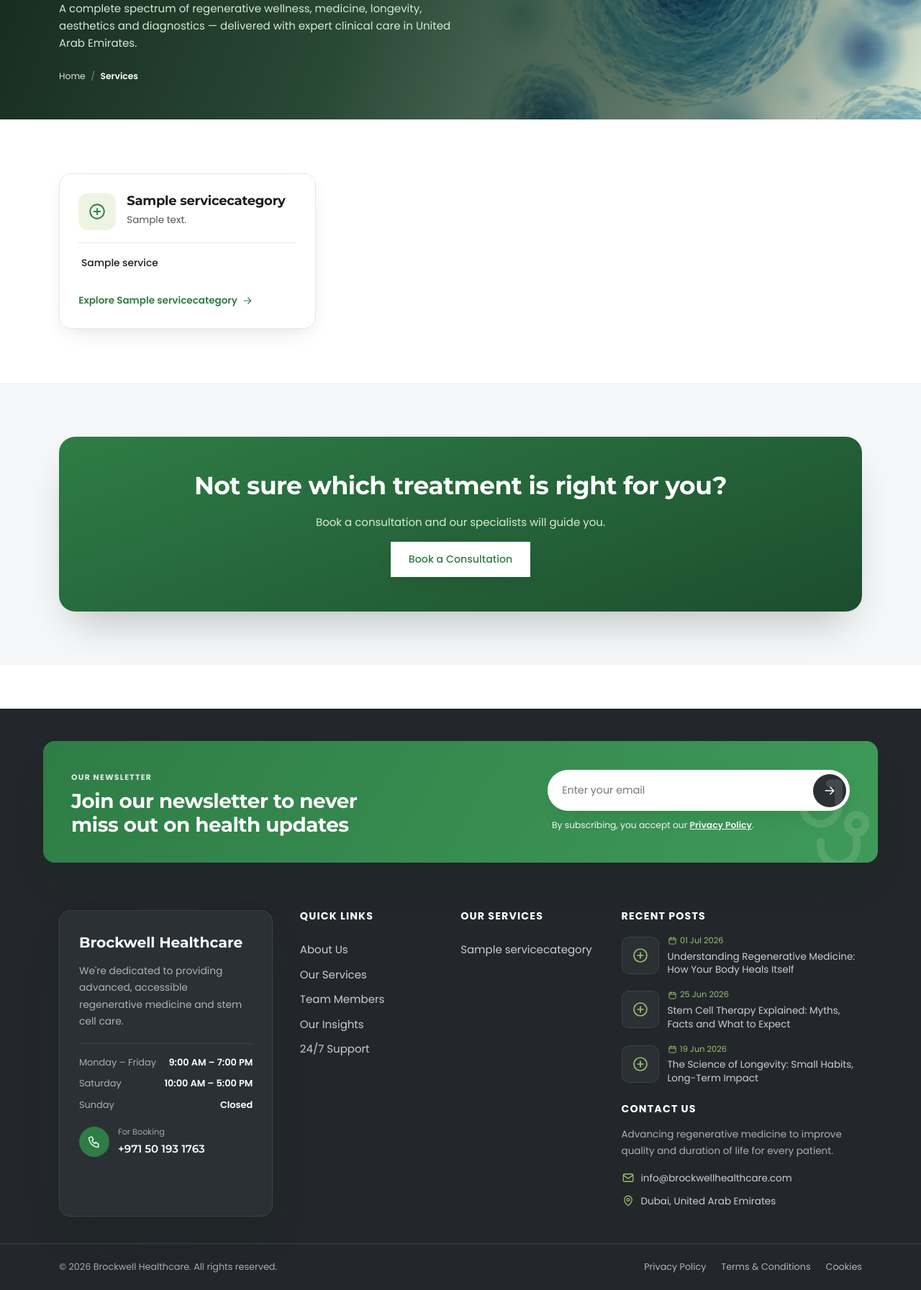
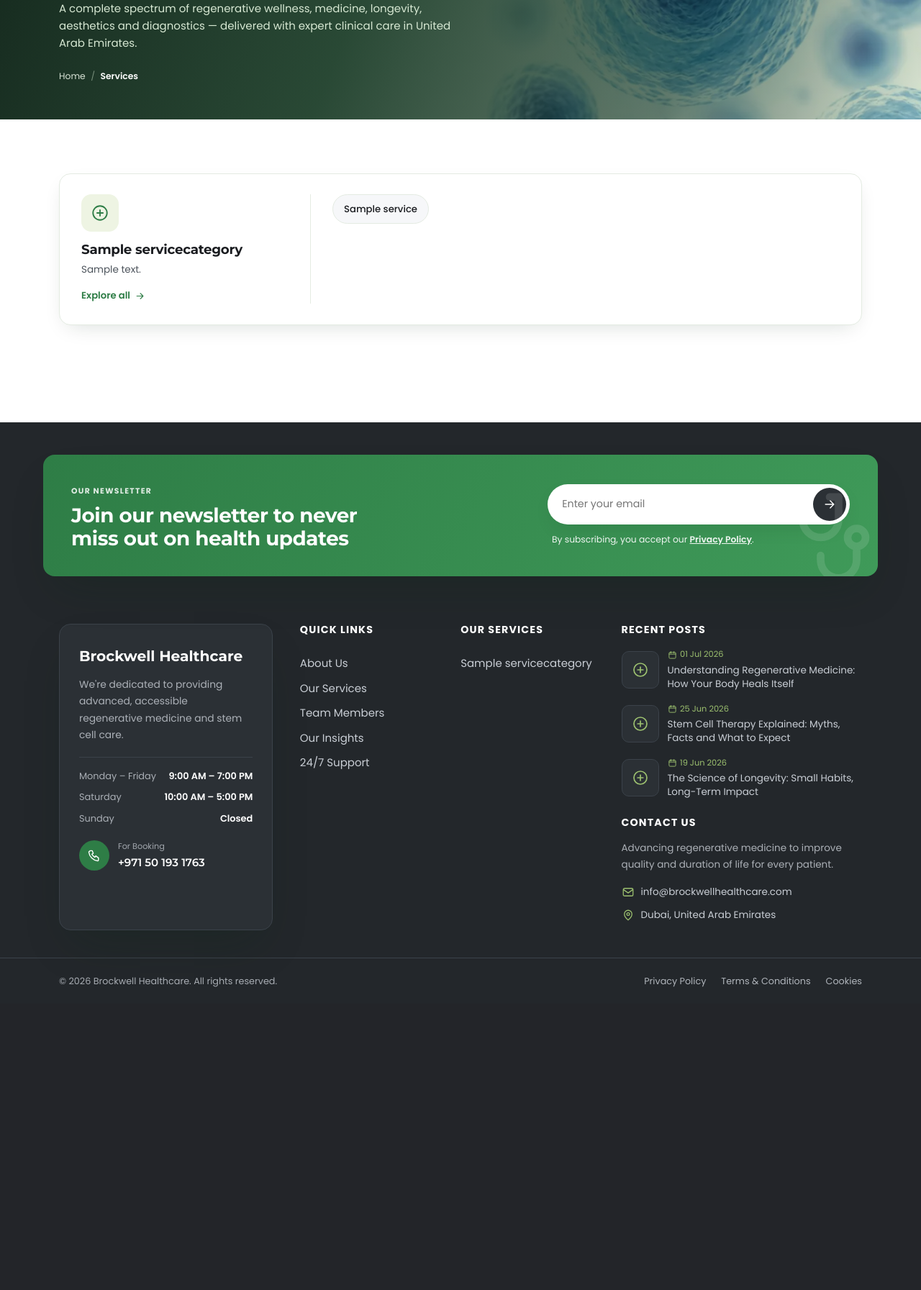
Before and after one commit to Shakeeb871/brockwellhealthcare, a Django app: page /uae/services/ in a window 1280 px wide. Shown: the part 347-2140 px from the top of the page at 72% size. After the commit the page ends 1719 px from the top, so only its background shows below. Run offline with Django 5.2, Linux system fonts and the light colour scheme; data comes from the database, SQL or seed files in the repository; tables that the repository leaves empty hold one stand-in row (values such as "Sample post").

Commit message:
Services overview: switch to full-width category bands; drop CTA band
- Replace the equal-height card grid (which left tall/short gaps when categories
  had very different sub-service counts) with full-width bands: a fixed left
  column (icon, name, summary, Explore all) and sub-services as wrapping pills.
  Handles 1 or 13 sub-services uniformly with no height-matching issues.
- Remove the 'Not sure which treatment is right for you?' consultation CTA band.

Co-Authored-By: Claude Opus 4.8 <noreply@anthropic.com>
Claude-Session: https://claude.ai/code/session_01KvVyHP1uRM6Qu9H2CEMFLY

```diff
--- a/static/css/styles.css
+++ b/static/css/styles.css
@@ -423,56 +423,52 @@ strong, b { font-weight: 600; }   /* Poppins 600 — bold text */
 .page-hero__crumbs [aria-current="page"] { color: #fff; font-weight: 600; }
 .page-hero__sep { opacity: .5; }
 
-/* ------------------------------------------------ Services overview grid */
-.svc-grid {
-  display: grid; grid-template-columns: repeat(auto-fill, minmax(320px, 1fr)); gap: 1.5rem;
-}
-.svc-cat {
-  display: flex; flex-direction: column;
+/* ------------------------------------------------ Services overview bands */
+.svc-cats { display: flex; flex-direction: column; gap: 1.25rem; }
+.svc-band {
+  display: grid; grid-template-columns: 288px 1fr; gap: 2rem;
   background: var(--white); border: 1px solid var(--line); border-radius: var(--radius);
-  padding: 1.75rem; box-shadow: var(--shadow);
-  transition: box-shadow .2s ease, transform .2s ease, border-color .2s ease;
-}
-.svc-cat:hover { box-shadow: var(--shadow-lg); transform: translateY(-3px); border-color: var(--teal-400); }
-.svc-cat__head { display: flex; gap: 1rem; align-items: flex-start; margin-bottom: 1.1rem; }
-.svc-cat__icon {
-  flex: none; width: 52px; height: 52px; border-radius: 14px;
-  display: grid; place-items: center;
-  background: var(--mint-50); color: var(--teal-600);
-}
-.svc-cat__icon svg { width: 26px; height: 26px; }
-.svc-cat__title { margin: 0; font-size: 1.2rem; line-height: 1.25; }
-.svc-cat__title a { color: var(--ink); text-decoration: none; }
-.svc-cat__title a:hover { color: var(--teal-600); }
-.svc-cat__summary { margin: .35rem 0 0; color: var(--slate-600); font-size: .9rem; line-height: 1.55; }
-.svc-cat__list {
-  list-style: none; margin: 0 0 1.25rem; padding: .4rem 0 0;
-  border-top: 1px solid var(--line); display: flex; flex-direction: column;
-}
-.svc-cat__list li { border-bottom: 1px solid var(--line); }
-.svc-cat__list li:last-child { border-bottom: 0; }
-.svc-cat__list a {
-  display: flex; align-items: center; justify-content: space-between; gap: .75rem;
-  padding: .7rem .25rem; color: var(--ink); text-decoration: none;
-  font-size: .92rem; font-weight: 500;
-  transition: color .15s ease, padding-left .15s ease;
-}
-.svc-cat__list a:hover { color: var(--teal-600); padding-left: .55rem; }
-.svc-cat__arrow {
-  width: 15px; height: 15px; flex: none; opacity: 0; transform: translateX(-4px);
-  transition: opacity .15s ease, transform .15s ease;
-}
-.svc-cat__list a:hover .svc-cat__arrow { opacity: 1; transform: translateX(0); }
-.svc-cat__all {
-  margin-top: auto; font-weight: 600; color: var(--teal-600); text-decoration: none;
-  display: inline-flex; align-items: center; gap: .4rem; font-size: .9rem;
+  padding: 1.9rem 2rem; box-shadow: var(--shadow);
+  transition: box-shadow .2s ease, border-color .2s ease;
+}
+.svc-band:hover { box-shadow: var(--shadow-lg); border-color: var(--teal-400); }
+.svc-band__aside { align-self: start; }
+.svc-band__icon {
+  display: grid; place-items: center; width: 52px; height: 52px; border-radius: 14px;
+  background: var(--mint-50); color: var(--teal-600); margin-bottom: .9rem;
+}
+.svc-band__icon svg { width: 26px; height: 26px; }
+.svc-band__title { margin: 0; font-size: 1.22rem; line-height: 1.25; }
+.svc-band__title a { color: var(--ink); text-decoration: none; }
+.svc-band__title a:hover { color: var(--teal-600); }
+.svc-band__summary { margin: .45rem 0 0; color: var(--slate-600); font-size: .9rem; line-height: 1.55; }
+.svc-band__link {
+  display: inline-flex; align-items: center; gap: .4rem; margin-top: .9rem;
+  font-weight: 600; font-size: .88rem; color: var(--teal-600); text-decoration: none;
   transition: gap .15s ease;
 }
-.svc-cat__all:hover { gap: .65rem; }
-.svc-cat__all svg { width: 16px; height: 16px; }
-
+.svc-band__link:hover { gap: .65rem; }
+.svc-band__link svg { width: 15px; height: 15px; }
+.svc-band__services {
+  display: flex; flex-wrap: wrap; align-content: flex-start; gap: .6rem;
+  padding-left: 2rem; border-left: 1px solid var(--line);
+}
+.svc-pill {
+  display: inline-flex; align-items: center;
+  padding: .55rem 1rem; border-radius: 999px;
+  background: var(--bg-soft); border: 1px solid var(--line);
+  color: var(--ink); font-size: .88rem; font-weight: 500; text-decoration: none;
+  transition: background .15s ease, color .15s ease, border-color .15s ease, transform .15s ease;
+}
+.svc-pill:hover {
+  background: var(--teal-600); color: #fff; border-color: var(--teal-600); transform: translateY(-1px);
+}
+
+@media (max-width: 780px) {
+  .svc-band { grid-template-columns: 1fr; gap: 1.25rem; padding: 1.6rem 1.5rem; }
+  .svc-band__services { padding-left: 0; border-left: 0; padding-top: 1.25rem; border-top: 1px solid var(--line); }
+}
 @media (max-width: 520px) {
-  .svc-grid { grid-template-columns: 1fr; }
   .page-hero__inner { padding-block: 3.25rem 2.5rem; }
 }
 
--- a/templates/services/list.html
+++ b/templates/services/list.html
@@ -7,26 +7,24 @@
 <section class="section">
   <div class="container">
     {% if categories %}
-    <div class="svc-grid">
+    <div class="svc-cats">
       {% for cat in categories %}
-      <article class="svc-cat">
-        <header class="svc-cat__head">
-          <span class="svc-cat__icon" aria-hidden="true">{% category_icon cat.slug %}</span>
-          <div>
-            <h2 class="svc-cat__title"><a href="{{ cat.get_absolute_url }}">{{ cat.name }}</a></h2>
-            {% if cat.summary %}<p class="svc-cat__summary">{{ cat.summary }}</p>{% endif %}
-          </div>
-        </header>
+      <article class="svc-band">
+        <div class="svc-band__aside">
+          <span class="svc-band__icon" aria-hidden="true">{% category_icon cat.slug %}</span>
+          <h2 class="svc-band__title"><a href="{{ cat.get_absolute_url }}">{{ cat.name }}</a></h2>
+          {% if cat.summary %}<p class="svc-band__summary">{{ cat.summary }}</p>{% endif %}
+          <a class="svc-band__link" href="{{ cat.get_absolute_url }}">Explore all {% icon 'arrow' %}</a>
+        </div>
         {% with subs=cat.published_services %}
         {% if subs %}
-        <ul class="svc-cat__list">
+        <div class="svc-band__services">
           {% for s in subs %}
-          <li><a href="{{ s.get_absolute_url }}"><span>{{ s.name }}</span>{% icon 'arrow' 'svc-cat__arrow' %}</a></li>
+          <a class="svc-pill" href="{{ s.get_absolute_url }}">{{ s.name }}</a>
           {% endfor %}
-        </ul>
+        </div>
         {% endif %}
         {% endwith %}
-        <a class="svc-cat__all" href="{{ cat.get_absolute_url }}">Explore {{ cat.name }} {% icon 'arrow' %}</a>
       </article>
       {% endfor %}
     </div>
@@ -35,14 +33,4 @@
     {% endif %}
   </div>
 </section>
-
-<section class="section section--soft">
-  <div class="container">
-    <div class="cta-band">
-      <h2>Not sure which treatment is right for you?</h2>
-      <p>Book a consultation and our specialists will guide you.</p>
-      <div class="mt-1"><a class="btn btn--light btn--lg" href="{% rurl 'core:contact' %}">Book a Consultation</a></div>
-    </div>
-  </div>
-</section>
 {% endblock %}
```
